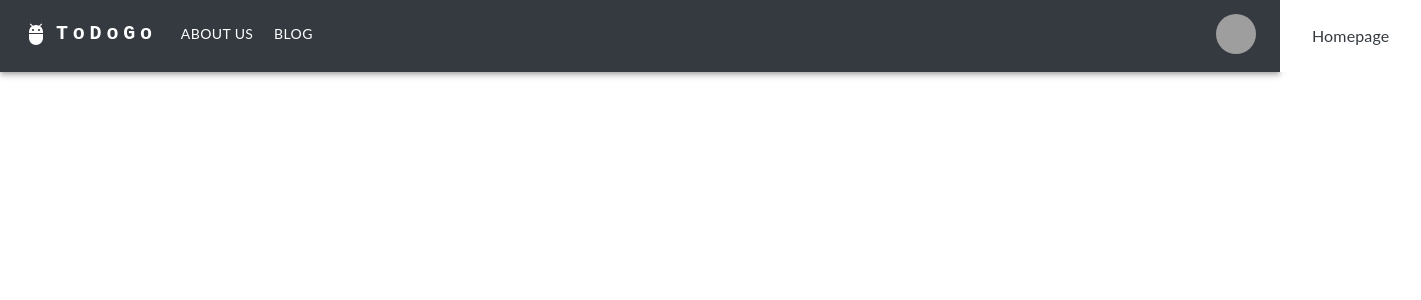
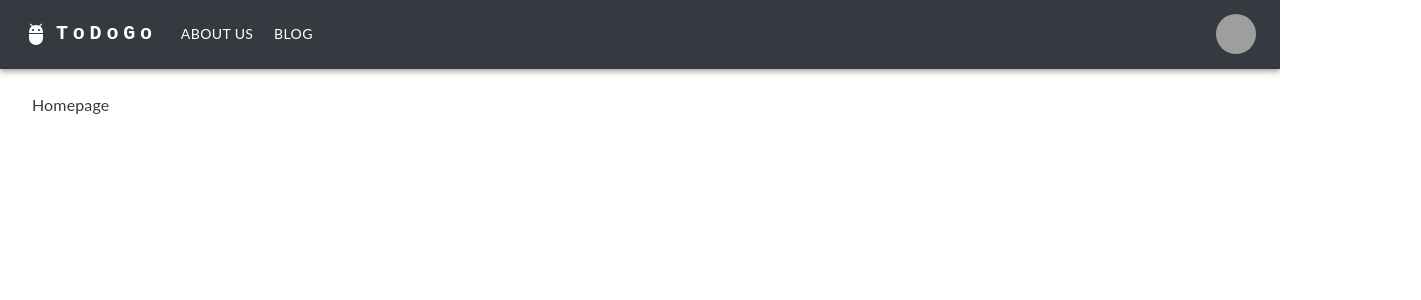
Before and after one commit to itx-shoaib/ToDoGo, a React (Create React App) app: page /homepage in a window 1280 px wide. Shown: the top 300 px of the page, 1421 px wide, since content can reach past the window. Built offline with nearby package versions, Linux system fonts and the light colour scheme; grey boxes are pictures that could not be loaded.

Commit message:
Fixing index.js

```diff
--- a/src/Components/Layout/index.js
+++ b/src/Components/Layout/index.js
@@ -2,11 +2,6 @@ import * as React from "react";
 import CssBaseline from "@mui/material/CssBaseline";
 import {
   Box,
-  Badge,
-  IconButton,
-  Stack,
-  Typography,
-  Toolbar,
 } from "@mui/material";
 import Navbar from "./Navbar";
 import { Outlet } from "react-router-dom";
@@ -15,12 +10,12 @@ export function Layout() {
 
 
   return (
-    <Box sx={{ display: "flex" }}>
+    <Box sx={{ display: "flex",flexDirection:"column" }}>
       <CssBaseline />
       <Navbar/>
       <Box
         component="main"
-        sx={{ flexGrow: 1, bgcolor: "background.default", padding: "1.5rem 2rem" }}
+        sx={{ padding: "1.5rem 2rem" }}
       >
         <Outlet />
       </Box>
```
